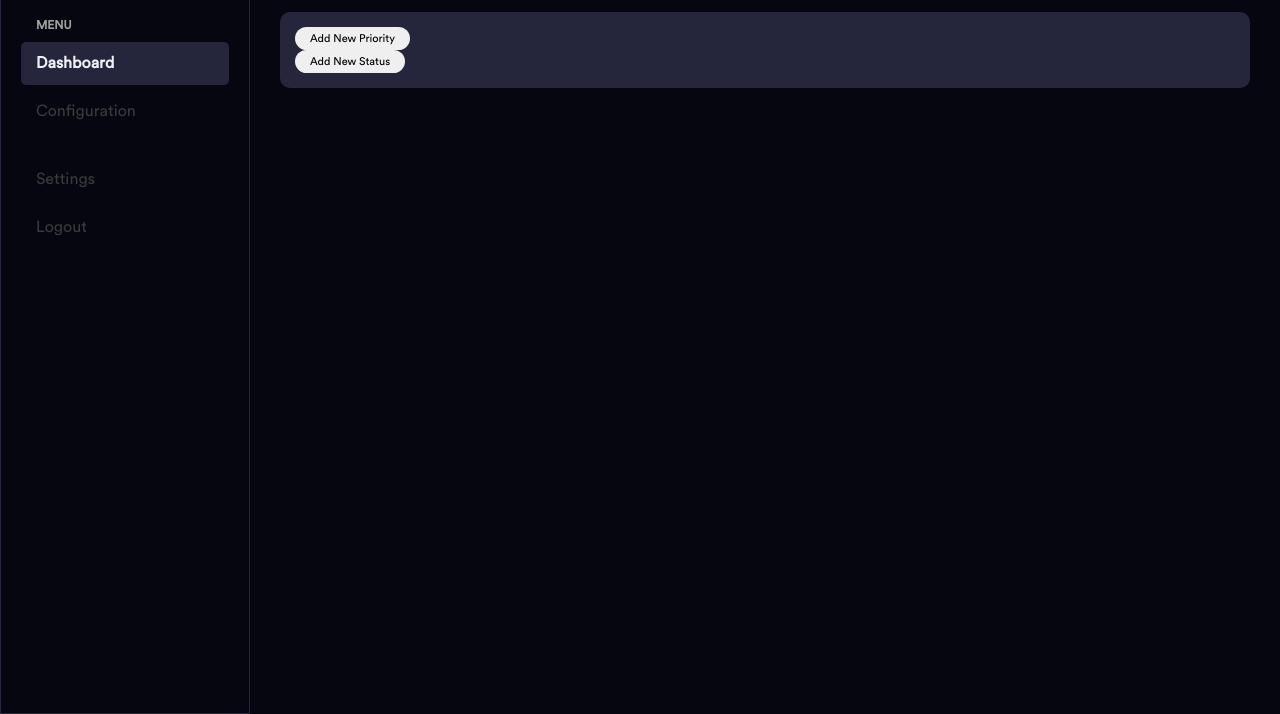
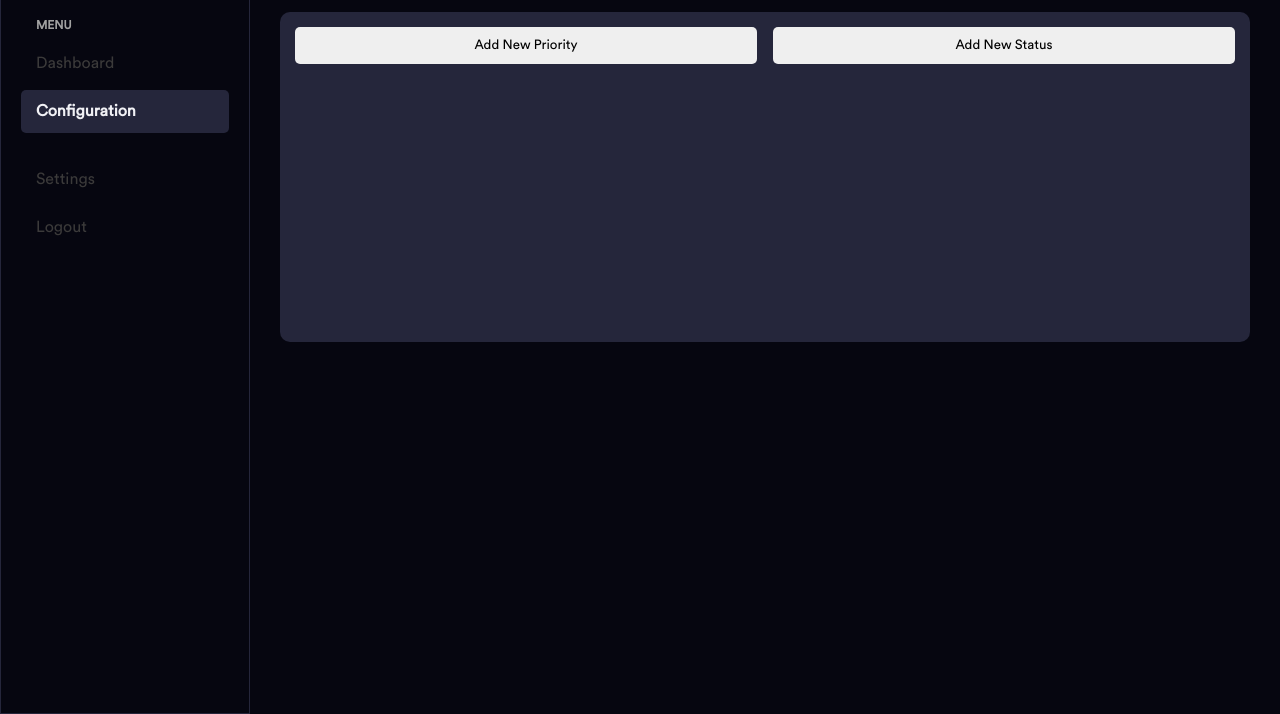
Before and after one commit to MarkLawrenceArtistry/task-manager, a website: page public/config.html in a window 1280 px wide. Shown: the part 86-800 px from the top of the page. Drawn offline with Linux system fonts and the light colour scheme.

Commit message:
Readied the containers for status and priority tables in config.html

```diff
--- a/public/config.html
+++ b/public/config.html
@@ -16,8 +16,8 @@
                 </div>
                 <div class="nav-group">
                     <span class="nav-group-title">Menu</span>
-                    <a href="dashboard.html" class="nav-link active">Dashboard</a>
-                    <a href="config.html" class="nav-link">Configuration</a>
+                    <a href="index.html" class="nav-link">Dashboard</a>
+                    <a href="config.html" class="nav-link active">Configuration</a>
                 </div>
                 <div class="nav-group">
                     <a href="settings.html" class="nav-link">Settings</a>
@@ -33,14 +33,16 @@
 
             <section class="content-card">
 
-                <div class="content-wrapper">
-                    <button id="add-priority-btn" class="btn btn-primary">Add New Priority</button>
-                    <div id="priority-list-container" class="table-container"></div>
-                </div>
+                <div class="config-box">
+                    <div class="content-wrapper">
+                        <button id="add-priority-btn" class="config-btn btn-primary">Add New Priority</button>
+                        <div id="priority-list-container" class="table-container"></div>
+                    </div>
 
-                <div class="content-wrapper">
-                    <button id="add-status-btn" class="btn btn-primary">Add New Status</button>
-                    <div id="status-list-container" class="table-container"></div>
+                    <div class="content-wrapper">
+                        <button id="add-status-btn" class="config-btn btn-primary">Add New Status</button>
+                        <div id="status-list-container" class="table-container"></div>
+                    </div>
                 </div>
 
             </section>
--- a/public/style.css
+++ b/public/style.css
@@ -142,6 +142,18 @@
     color: var(--secondary-clr);
 }
 
+.config-box {
+    display: flex;
+    gap: 1rem;
+}
+
+.content-wrapper {
+    height: 300px;
+    flex: 1;
+}
+
+.config-btn { width: 100%; border-radius: 5px; }
+
 
 
 /*    MODAL STYLES    */
```
